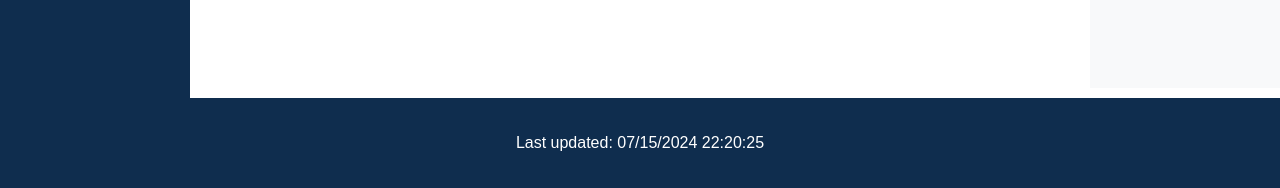
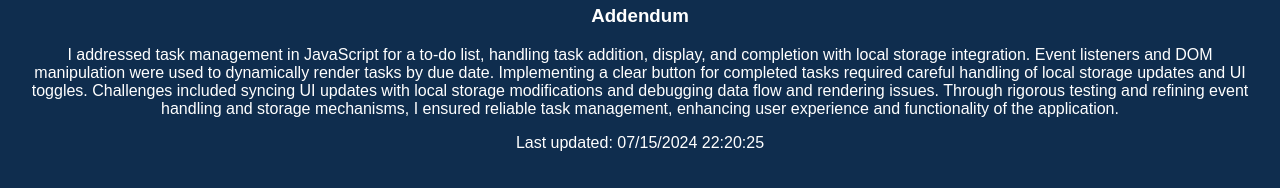
Before and after one commit to jasweerbannu/ITC505, a plain HTML site: page lab-6/index.html in a window 1280 px wide. Shown: the part 612-800 px from the top of the page. Drawn offline with Linux system fonts and the light colour scheme.

Commit message:
Update index.html

```diff
--- a/lab-6/index.html
+++ b/lab-6/index.html
@@ -44,6 +44,8 @@
         </div>
 
         <button id="clearAllButton" style="display: none;">Clear All</button> <!-- Initially hidden -->
+
+
     </main>
 
     <aside class="aside">
@@ -57,6 +59,11 @@
 
 
     <footer>
+        <div>
+            <h3>Addendum</h3>
+            <div>
+                <p>I addressed task management in JavaScript for a to-do list, handling task addition, display, and completion with local storage integration. Event listeners and DOM manipulation were used to dynamically render tasks by due date. Implementing a clear button for completed tasks required careful handling of local storage updates and UI toggles. Challenges included syncing UI updates with local storage modifications and debugging data flow and rendering issues. Through rigorous testing and refining event handling and storage mechanisms, I ensured reliable task management, enhancing user experience and functionality of the application.</p></div>
+        </div>
         <p>Last updated:
             <span id="lastModified"></span>
         </p>
```
